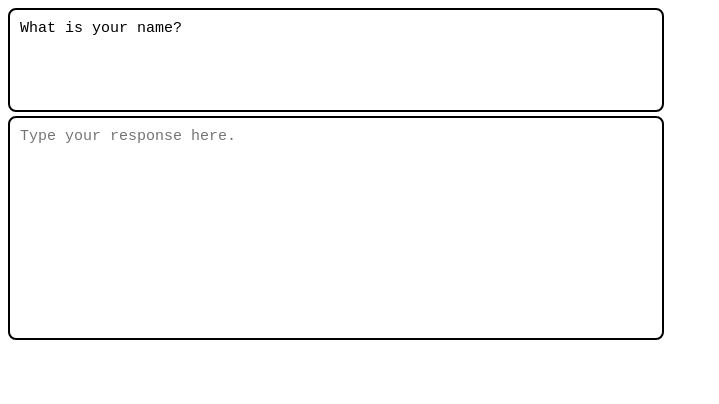
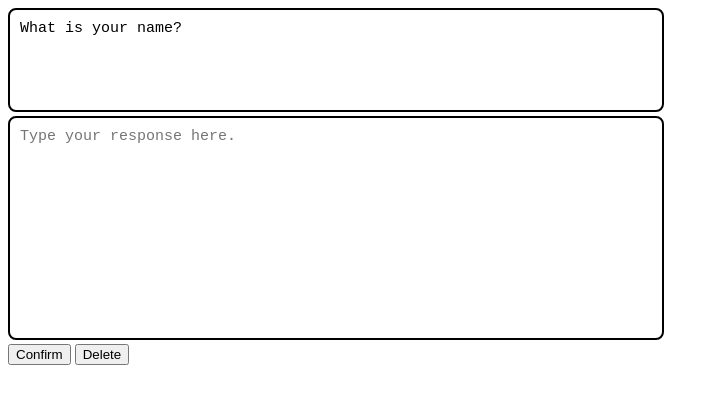
Before and after one commit to Kellyrmit/Kellyrmit.github.io, a plain HTML site: page dms4/assignment3/index.html in a window 1280 px wide. Shown: the whole page, without its empty margins (0-719 px from the left). Drawn offline with nearby package versions, Linux system fonts and the light colour scheme.

Commit message:
added buttons

```diff
--- a/dms4/assignment3/index.html
+++ b/dms4/assignment3/index.html
@@ -17,6 +17,7 @@
     <div class="box">
       <textarea id="promptBox" readonly>What is your name?</textarea>
     </div>
+
     <div class="box">
       <textarea
         id="typingArea"
@@ -24,5 +25,10 @@
         placeholder="Type your response here."
       ></textarea>
     </div>
+
+    <div class="btn-group">
+      <button ="onclick" ="nextQuestion()">Confirm</button>
+      <button ="onclick" ="clearAnswer()">Delete</button>
+    </div>
   </body>
 </html>
```
